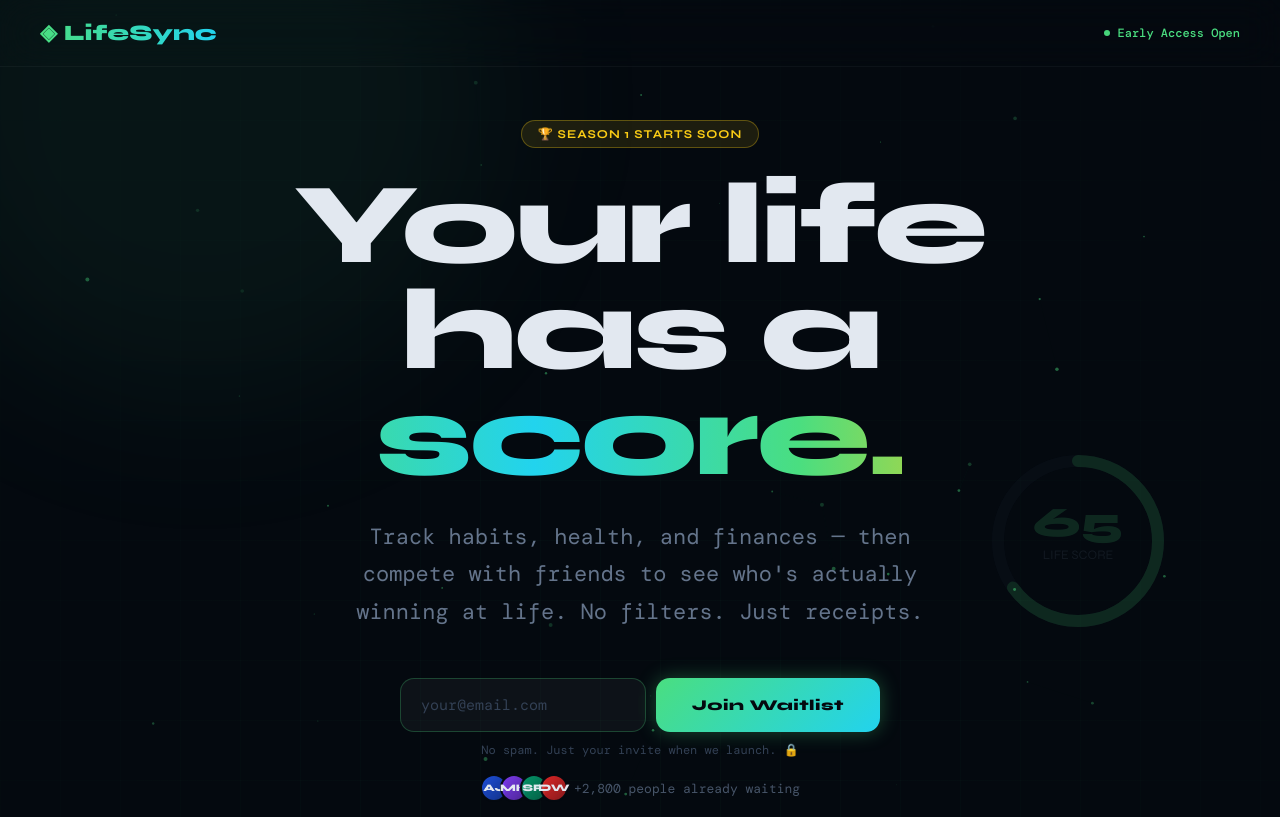
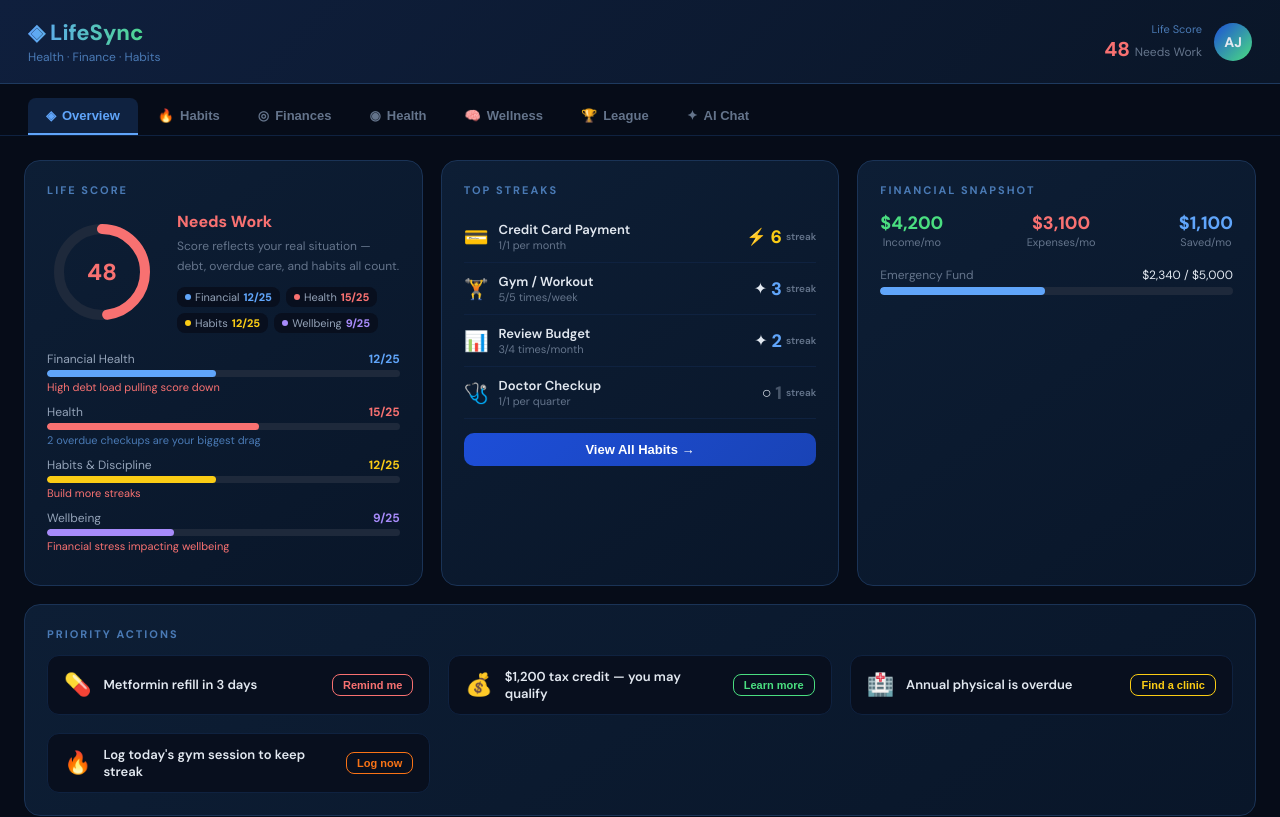
Before and after one commit to robvasq/lifesync, a React (Create React App) app: page /app in a window 1280 px wide. Shown: the top 817 px of the page. Built offline with nearby package versions, Linux system fonts and the light colour scheme.

Commit message:
add routing

```diff
--- a/src/App.js
+++ b/src/App.js
@@ -1,2 +1,14 @@
+import { BrowserRouter, Routes, Route } from 'react-router-dom';
 import Landing from './landing';
-export default function App() { return <Landing />; }
+import LifeSync from './LifeSync';
+
+export default function App() {
+  return (
+    <BrowserRouter>
+      <Routes>
+        <Route path="/" element={<Landing />} />
+        <Route path="/app" element={<LifeSync />} />
+      </Routes>
+    </BrowserRouter>
+  );
+}
```
Also changed, not shown: package.json (+8 -2 lines), 1 other file (tests, documents, lock files or other folders).
